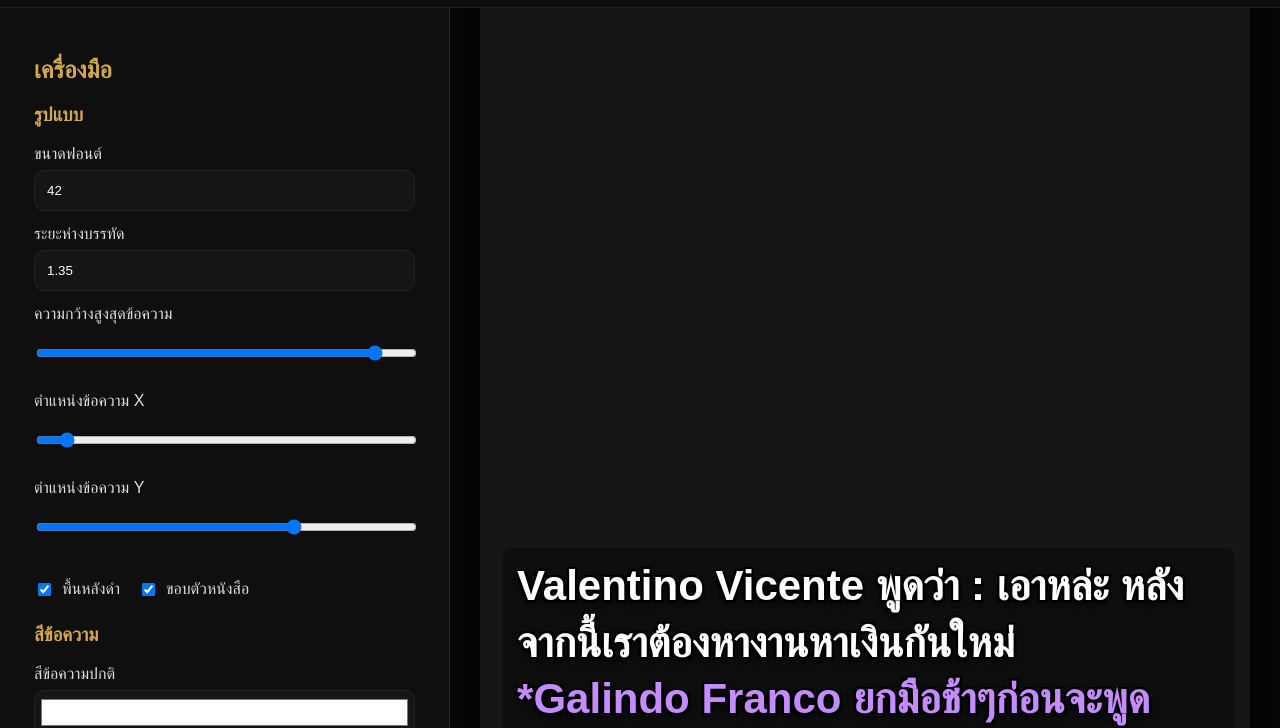
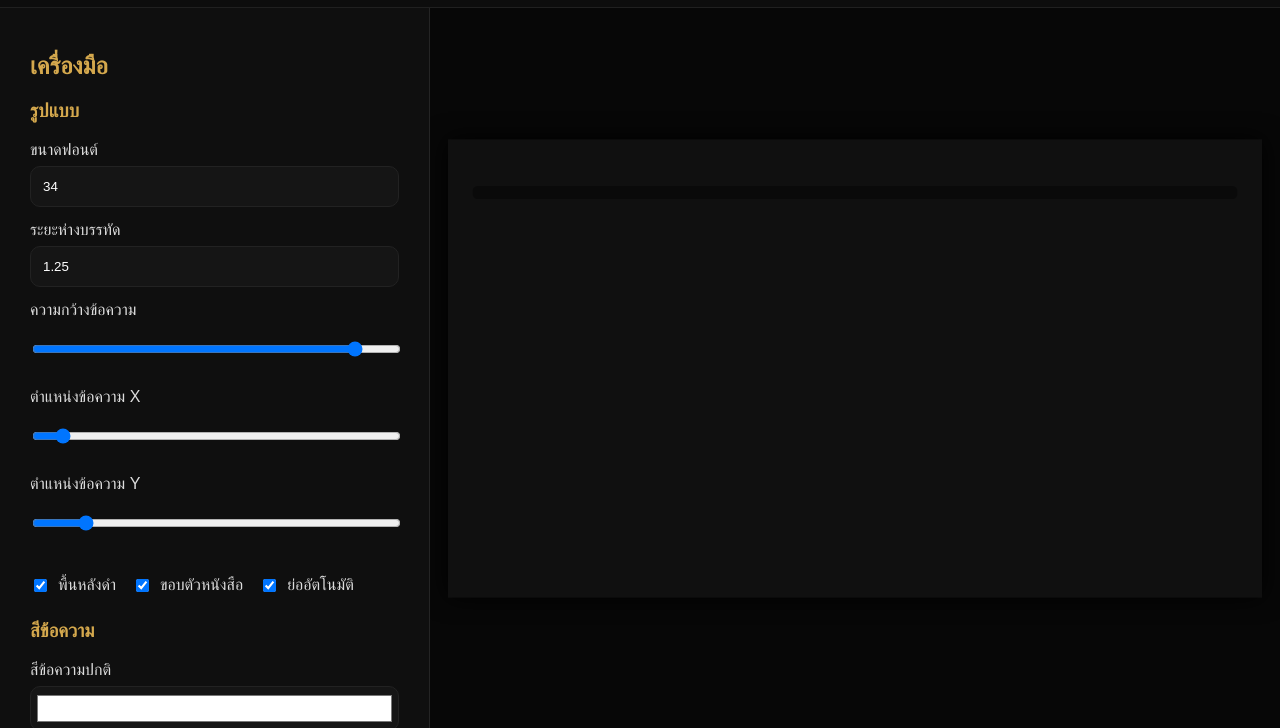
Before and after one commit to kiwadisak23-za/merakee-story, a plain HTML site: page index.html in a window 1280 px wide. Shown: the part 72-800 px from the top of the page. Drawn offline with nearby package versions, Linux system fonts and the light colour scheme.

Commit message:
Add files via upload

```diff
--- a/app.js
+++ b/app.js
@@ -10,6 +10,7 @@ const textPosY = document.getElementById("textPosY");
 
 const darkBg = document.getElementById("darkBg");
 const textStroke = document.getElementById("textStroke");
+const autoFit = document.getElementById("autoFit");
 
 const normalColor = document.getElementById("normalColor");
 const meColor = document.getElementById("meColor");
@@ -28,6 +29,7 @@ const logPreview = document.getElementById("logPreview");
 const bgImage = document.getElementById("bgImage");
 const logoImage = document.getElementById("logoImage");
 const canvasArea = document.getElementById("canvasArea");
+const canvasWrap = document.getElementById("canvasWrap");
 const textLayer = document.getElementById("textLayer");
 const overlay = document.getElementById("overlay");
 
@@ -36,6 +38,7 @@ const blurAmount = document.getElementById("blurAmount");
 const brightness = document.getElementById("brightness");
 const contrast = document.getElementById("contrast");
 
+const fitBtn = document.getElementById("fitBtn");
 const savePngBtn = document.getElementById("savePngBtn");
 const savePngBtn2 = document.getElementById("savePngBtn2");
 
@@ -94,6 +97,39 @@ function formatLog(text) {
     .join("");
 }
 
+function fitCanvasToScreen() {
+  const wrapW = canvasWrap.clientWidth;
+  const wrapH = canvasWrap.clientHeight;
+
+  const realW = Number(canvasW.value);
+  const realH = Number(canvasH.value);
+
+  const scaleX = wrapW / realW;
+  const scaleY = wrapH / realH;
+
+  const scale = Math.min(scaleX, scaleY, 1);
+
+  canvasArea.style.transform = `scale(${scale})`;
+}
+
+function fitTextInsideCanvas() {
+  if (!autoFit.checked) return;
+
+  let size = Number(fontSize.value);
+  const minSize = 14;
+
+  logPreview.style.fontSize = size + "px";
+
+  const canvasHeight = Number(canvasH.value);
+  const textTop = (Number(textPosY.value) / 100) * canvasHeight;
+  const maxTextHeight = canvasHeight - textTop - 20;
+
+  while (logPreview.scrollHeight > maxTextHeight && size > minSize) {
+    size -= 1;
+    logPreview.style.fontSize = size + "px";
+  }
+}
+
 function updateAll() {
   canvasArea.style.width = canvasW.value + "px";
   canvasArea.style.height = canvasH.value + "px";
@@ -133,6 +169,11 @@ function updateAll() {
     "blur(" + blurAmount.value + "px) " +
     "brightness(" + brightness.value + "%) " +
     "contrast(" + contrast.value + "%)";
+
+  setTimeout(function () {
+    fitTextInsideCanvas();
+    fitCanvasToScreen();
+  }, 0);
 }
 
 [
@@ -143,6 +184,7 @@ function updateAll() {
   textPosY,
   darkBg,
   textStroke,
+  autoFit,
   normalColor,
   meColor,
   doColor,
@@ -161,12 +203,21 @@ function updateAll() {
   el.addEventListener("change", updateAll);
 });
 
+fitBtn.addEventListener("click", fitCanvasToScreen);
+
+window.addEventListener("resize", fitCanvasToScreen);
+
 async function savePNG() {
+  const oldTransform = canvasArea.style.transform;
+  canvasArea.style.transform = "scale(1)";
+
   const canvas = await html2canvas(canvasArea, {
     backgroundColor: null,
     scale: 2,
     useCORS: true
   });
+
+  canvasArea.style.transform = oldTransform;
 
   const link = document.createElement("a");
   link.download = "merakee-log-story.png";
--- a/index.html
+++ b/index.html
@@ -24,23 +24,24 @@
     <h3>รูปแบบ</h3>
 
     <label>ขนาดฟอนต์</label>
-    <input type="number" id="fontSize" value="42">
+    <input type="number" id="fontSize" value="34" min="10" max="100">
 
     <label>ระยะห่างบรรทัด</label>
-    <input type="number" id="lineHeight" value="1.35" step="0.05">
+    <input type="number" id="lineHeight" value="1.25" min="1" max="3" step="0.05">
 
-    <label>ความกว้างสูงสุดข้อความ</label>
-    <input type="range" id="maxWidth" min="20" max="100" value="95">
+    <label>ความกว้างข้อความ</label>
+    <input type="range" id="maxWidth" min="20" max="100" value="94">
 
     <label>ตำแหน่งข้อความ X</label>
     <input type="range" id="textPosX" min="0" max="100" value="3">
 
     <label>ตำแหน่งข้อความ Y</label>
-    <input type="range" id="textPosY" min="0" max="100" value="70">
+    <input type="range" id="textPosY" min="0" max="100" value="10">
 
     <div class="check-row">
       <label><input type="checkbox" id="darkBg" checked> พื้นหลังดำ</label>
       <label><input type="checkbox" id="textStroke" checked> ขอบตัวหนังสือ</label>
+      <label><input type="checkbox" id="autoFit" checked> ย่ออัตโนมัติ</label>
     </div>
 
     <h3>สีข้อความ</h3>
@@ -64,13 +65,15 @@
     <div class="size-grid">
       <div>
         <label>W</label>
-        <input type="number" id="canvasW" value="1600">
+        <input type="number" id="canvasW" value="1200">
       </div>
       <div>
         <label>H</label>
-        <input type="number" id="canvasH" value="900">
+        <input type="number" id="canvasH" value="675">
       </div>
     </div>
+
+    <button id="fitBtn" class="dark-btn">พอดีหน้าจอ</button>
 
     <h3>โลโก้</h3>
 
@@ -104,15 +107,17 @@
 
     <h3>Log Story</h3>
 
-    <textarea id="logInput" rows="12">Valentino Vicente พูดว่า : เอาหล่ะ หลังจากนี้เราต้องหางานหาเงินกันใหม่
-*Galindo Franco ยกมือช้าๆก่อนจะพูดแทรก
-Galindo Franco พูดว่า : ฉันขอพูดหน่อยแล้วกัน
-**ทุกคนต่างพยักหน้าและเดินแยกย้ายออกไปเพื่อจัดการงานของตัวเอง</textarea>
+    <textarea
+id="logInput"
+rows="12"
+placeholder="ข้อความ LOG..."
+></textarea>
 
     <button id="savePngBtn2" class="gold-btn full">บันทึกรูปนี้ PNG</button>
   </aside>
 
   <section class="preview">
+    <div id="canvasWrap" class="canvas-wrap">
       <div id="canvasArea" class="canvas-area">
         <img id="bgImage" class="bg-image" alt="">
         <div id="overlay"></div>
@@ -121,6 +126,7 @@ Galindo Franco พูดว่า : ฉันขอพูดหน่อยแ
 
         <div id="textLayer" class="text-layer">
           <div id="logPreview"></div>
+        </div>
       </div>
     </div>
   </section>
--- a/style.css
+++ b/style.css
@@ -7,6 +7,7 @@ body {
   background: #090909;
   color: #fff;
   font-family: Arial, Tahoma, sans-serif;
+  overflow: hidden;
 }
 
 .topbar {
@@ -32,13 +33,13 @@ body {
 
 .app {
   display: grid;
-  grid-template-columns: 450px 1fr;
+  grid-template-columns: 430px 1fr;
   height: calc(100vh - 80px);
 }
 
 .tools {
   background: #0f0f0f;
-  padding: 28px 34px;
+  padding: 24px 30px;
   border-right: 1px solid #242424;
   overflow-y: auto;
 }
@@ -77,7 +78,8 @@ input[type="color"] {
 
 .check-row {
   display: flex;
-  gap: 18px;
+  flex-wrap: wrap;
+  gap: 16px;
   margin-top: 14px;
 }
 
@@ -120,27 +122,49 @@ input[type="color"] {
   cursor: pointer;
 }
 
+.dark-btn {
+  background: #242424;
+  color: #fff;
+  border: 1px solid #444;
+  padding: 12px;
+  width: 100%;
+  border-radius: 10px;
+  cursor: pointer;
+  margin-top: 12px;
+}
+
 .full {
   width: 100%;
   margin-top: 25px;
 }
 
 .preview {
+  height: calc(100vh - 80px);
+  background: #070707;
+  overflow: hidden;
   display: flex;
+  align-items: center;
   justify-content: center;
+  padding: 18px;
+}
+
+.canvas-wrap {
+  width: 100%;
+  height: 100%;
+  display: flex;
   align-items: center;
-  overflow: auto;
-  padding: 30px;
-  background: #070707;
+  justify-content: center;
 }
 
 .canvas-area {
   position: relative;
-  width: 1600px;
-  height: 900px;
-  background: #222;
+  width: 1200px;
+  height: 675px;
+  background: #181818;
   overflow: hidden;
-  box-shadow: 0 0 40px #000;
+  box-shadow: 0 0 35px #000;
+  flex-shrink: 0;
+  transform-origin: center center;
 }
 
 .bg-image {
@@ -172,15 +196,19 @@ input[type="color"] {
 
 .text-layer {
   position: absolute;
-  width: 95%;
+  width: 94%;
   z-index: 4;
+  max-height: 96%;
+  overflow: hidden;
 }
 
 #logPreview {
-  font-size: 42px;
-  line-height: 1.35;
+  font-size: 34px;
+  line-height: 1.25;
   font-weight: 900;
   white-space: pre-wrap;
+  word-break: break-word;
+  overflow-wrap: break-word;
 }
 
 .stroke {
@@ -211,12 +239,26 @@ input[type="color"] {
 }
 
 @media (max-width: 1000px) {
+  body {
+    overflow: auto;
+  }
+
   .app {
     grid-template-columns: 1fr;
     height: auto;
   }
 
   .tools {
-    height: 60vh;
+    height: 55vh;
+  }
+
+  .preview {
+    height: 45vh;
   }
 }
+
+#logInput::placeholder {
+  color: rgba(255, 255, 255, 0.18);
+  font-size: 16px;
+  font-style: italic;
+}
```
Lines whose indentation alone changed are shown as unchanged.
